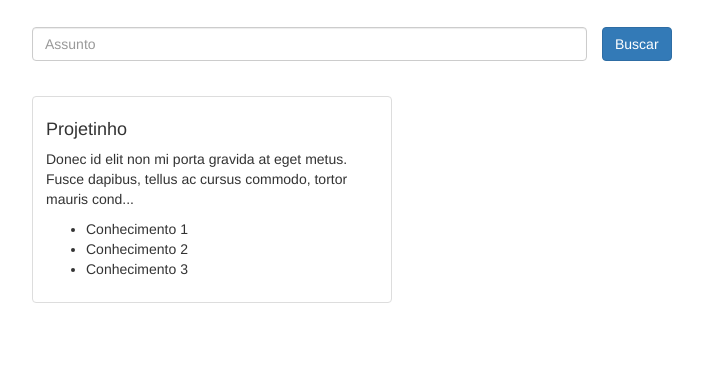
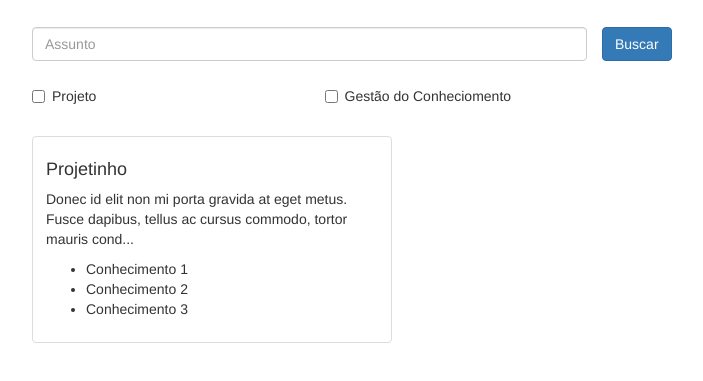
Before and after one commit to JonataBecker/EngenhariaSoftwareFront, a website: page index.html in a window 1280 px wide. Shown: the part 63-444 px from the top of the page, without its empty margins (38-741 px from the left). Drawn offline with nearby package versions, Linux system fonts and the light colour scheme; some packages are replaced by stand-ins of ours.

Commit message:
Adicionado filtro de projeto/gestão de conhecimento

```diff
--- a/app/home/home.html
+++ b/app/home/home.html
@@ -1,16 +1,32 @@
 <div class="container">
 	<h1>Gestão de conhecimento e Projetos</h1>
 	<br />
-	<div class="row">
-		<form>
+	<form>
+		<div class="row">
 			<div class="col-md-6">
 				<div class="form-group">
 					<input type="text" id="busca" class="form-control" placeholder="Assunto" />
 				</div>
 			</div>
 			<button type="submit" class="btn btn-primary">Buscar</button>
-		</form>
-	</div>
+		</div>
+		<div class="row">
+			<div class="col-md-3">
+				<div class="checkbox">
+					<label>
+						<input type="checkbox"> Projeto
+					</label>
+				</div>
+			</div>
+			<div class="col-md-3">
+				<div class="checkbox">
+					<label>
+						<input type="checkbox"> Gestão do Conheciomento
+					</label>
+				</div>
+			</div>
+		</div>
+	</form>
 	<br />
 	<div class="row list-projeto-conhecimento">
 		<div class="col-xs-6 col-lg-4 list-projeto-conhecimento-item">
```
